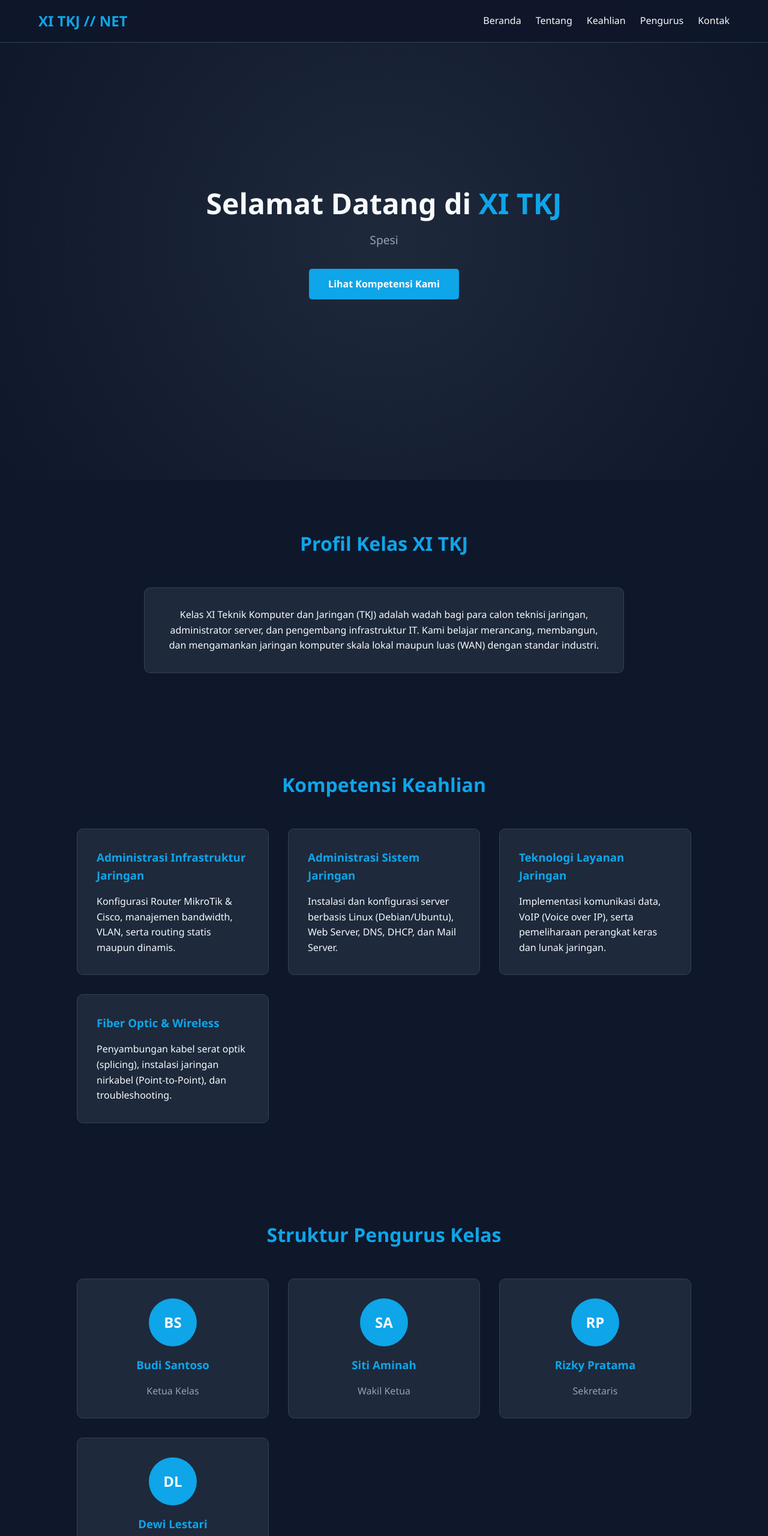
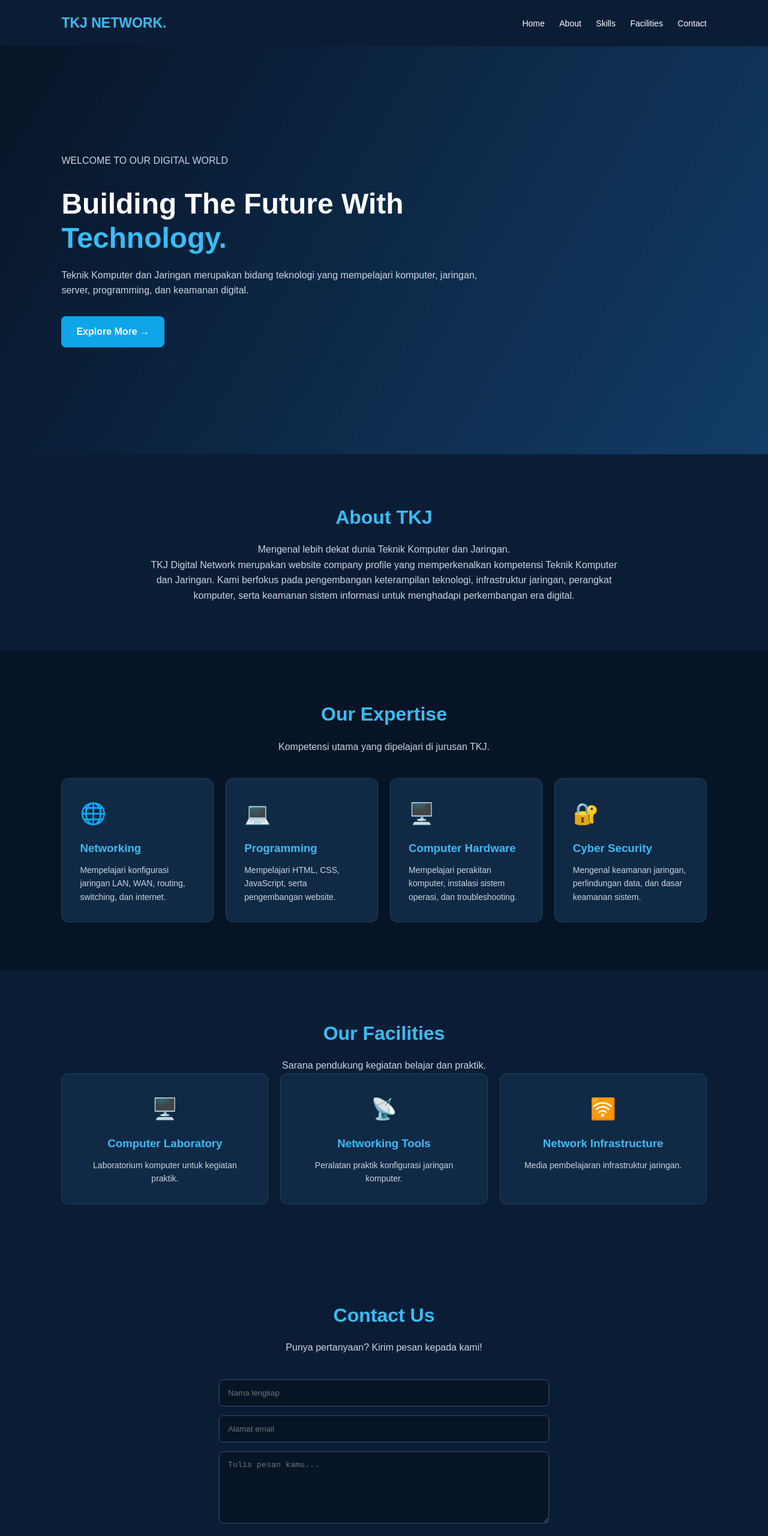
Before and after one commit to saldermanrk-gif/salsash, a plain HTML site: page index.html in a window 1280 px wide. Shown: the top 2560 px of the page at 60% size. Drawn offline with nearby package versions, Linux system fonts and the light colour scheme.

Commit message:
Update index.html

```diff
--- a/index.html
+++ b/index.html
@@ -3,319 +3,468 @@
 <head>
 <meta charset="UTF-8">
 <meta name="viewport" content="width=device-width, initial-scale=1.0">
-    <title>XI TKJ - Teknik Komputer dan Jaringan</title>
+<title>TKJ Digital Network | Company Profile</title>
+
+<!-- Supabase -->
+<script src="https://cdn.jsdelivr.net/npm/@supabase/supabase-js@2"></script>
+
 <style>
-        /* Reset & Variabel Warna */
-        :root {
-            --primary: #0f172a;
-            --secondary: #1e293b;
-            --accent: #0ea5e9;
-            --text: #f8fafc;
-            --text-muted: #94a3b8;
-        }
 * {
     margin: 0;
     padding: 0;
     box-sizing: border-box;
-            font-family: 'Segoe UI', Tahoma, Geneva, Verdana, sans-serif;
     scroll-behavior: smooth;
 }
+
 body {
-            background-color: var(--primary);
-            color: var(--text);
+    font-family: Arial, sans-serif;
+    background: #071426;
+    color: white;
     line-height: 1.6;
 }
 
-        /* Navigasi */
-        nav {
-            background-color: rgba(15, 23, 42, 0.95);
-            padding: 1rem 5%;
-            position: fixed;
-            width: 100%;
-            top: 0;
+header {
+    background: #0b1d35;
+    padding: 20px 8%;
     display: flex;
     justify-content: space-between;
     align-items: center;
-            z-index: 1000;
-            border-bottom: 1px solid #334155;
-        }
-        .logo {
-            font-size: 1.5rem;
-            font-weight: bold;
-            color: var(--accent);
-        }
-        .nav-links {
-            list-style: none;
-            display: flex;
-            gap: 1.5rem;
-        }
-        .nav-links a {
-            color: var(--text);
-            text-decoration: none;
-            font-weight: 500;
-            transition: color 0.3s;
-        }
-        .nav-links a:hover {
-            color: var(--accent);
+    position: sticky;
+    top: 0;
+    z-index: 100;
 }
 
-        /* Hero Section */
-        header {
-            height: 100vh;
-            display: flex;
-            flex-direction: column;
-            justify-content: center;
-            align-items: center;
-            text-align: center;
-            padding: 0 20px;
-            background: radial-gradient(circle at center, #1e293b 0%, #0f172a 100%);
-        }
-        header h1 {
-            font-size: 3rem;
-            margin-bottom: 0.5rem;
-        }
-        header h1 span {
-            color: var(--accent);
-        }
-        #typing-text {
-            font-size: 1.2rem;
-            color: var(--text-muted);
-            min-height: 30px;
-            margin-bottom: 2rem;
-        }
-        .btn {
-            background-color: var(--accent);
-            color: #fff;
-            padding: 0.8rem 2rem;
-            border: none;
-            border-radius: 5px;
-            text-decoration: none;
+.logo {
+    font-size: 23px;
     font-weight: bold;
-            cursor: pointer;
-            transition: background 0.3s;
-        }
-        .btn:hover {
-            background-color: #0284c7;
+    color: #38bdf8;
 }
 
-        /* Section Umum */
-        section {
-            padding: 5rem 10%;
-        }
-        h2 {
-            text-align: center;
-            font-size: 2rem;
-            margin-bottom: 3rem;
-            color: var(--accent);
+nav a {
+    color: white;
+    text-decoration: none;
+    margin-left: 20px;
+    font-size: 14px;
 }
 
-        /* Profil & Keahlian (Grid) */
-        .grid-container {
-            display: grid;
-            grid-template-columns: repeat(auto-fit, minmax(250px, 1fr));
-            gap: 2rem;
-        }
-        .card {
-            background-color: var(--secondary);
-            padding: 2rem;
-            border-radius: 10px;
-            border: 1px solid #334155;
-            transition: transform 0.3s;
-        }
-        .card:hover {
-            transform: translateY(-5px);
-            border-color: var(--accent);
-        }
-        .card h3 {
-            margin-bottom: 1rem;
-            color: var(--accent);
+nav a:hover {
+    color: #38bdf8;
 }
 
-        /* Struktur Kelas / Tim */
-        .team-card {
+.hero {
+    min-height: 85vh;
+    display: flex;
+    align-items: center;
+    padding: 60px 8%;
+    background: linear-gradient(120deg, #071426, #123d68);
+}
+
+.hero-content {
+    max-width: 700px;
+}
+
+.hero h1 {
+    font-size: 48px;
+    line-height: 1.2;
+    margin-bottom: 20px;
+}
+
+.hero h1 span {
+    color: #38bdf8;
+}
+
+.hero p {
+    color: #cbd5e1;
+    margin-bottom: 30px;
+}
+
+.btn {
+    display: inline-block;
+    padding: 13px 25px;
+    background: #0ea5e9;
+    color: white;
+    text-decoration: none;
+    border-radius: 8px;
+    font-weight: bold;
+    border: none;
+    cursor: pointer;
+}
+
+.btn:hover {
+    background: #0284c7;
+}
+
+section {
+    padding: 80px 8%;
+}
+
+.section-title {
+    text-align: center;
+    font-size: 32px;
+    margin-bottom: 15px;
+    color: #38bdf8;
+}
+
+.section-desc {
+    text-align: center;
+    color: #cbd5e1;
+    margin-bottom: 40px;
+}
+
+.about {
+    background: #0b1d35;
     text-align: center;
 }
-        .avatar {
-            width: 80px;
-            height: 80px;
-            background-color: var(--accent);
-            border-radius: 50%;
-            margin: 0 auto 1rem;
-            display: flex;
-            align-items: center;
-            justify-content: center;
-            font-size: 1.5rem;
-            font-weight: bold;
+
+.about p {
+    max-width: 800px;
+    margin: auto;
+    color: #cbd5e1;
 }
 
-        /* Form Kontak */
-        form {
-            max-width: 600px;
-            margin: 0 auto;
-            display: flex;
-            flex-direction: column;
-            gap: 1rem;
-        }
-        input, textarea {
-            padding: 1rem;
-            border-radius: 5px;
-            border: 1px solid #334155;
-            background-color: var(--secondary);
-            color: var(--text);
-            font-size: 1rem;
-        }
-        input:focus, textarea:focus {
-            outline: none;
-            border-color: var(--accent);
+.cards {
+    display: grid;
+    grid-template-columns: repeat(auto-fit, minmax(220px, 1fr));
+    gap: 20px;
 }
 
-        /* Footer */
+.card {
+    background: #102945;
+    padding: 30px;
+    border-radius: 12px;
+    border: 1px solid #1e4568;
+    transition: 0.3s;
+}
+
+.card:hover {
+    transform: translateY(-7px);
+    border-color: #38bdf8;
+}
+
+.card h3 {
+    color: #38bdf8;
+    margin-bottom: 10px;
+}
+
+.card p {
+    color: #cbd5e1;
+    font-size: 14px;
+}
+
+.icon {
+    font-size: 35px;
+    margin-bottom: 15px;
+}
+
+.contact {
+    background: #0b1d35;
+}
+
+form {
+    max-width: 550px;
+    margin: auto;
+}
+
+input, textarea {
+    width: 100%;
+    padding: 14px;
+    margin-bottom: 15px;
+    border: 1px solid #31506e;
+    border-radius: 7px;
+    background: #071426;
+    color: white;
+    outline: none;
+}
+
+input:focus, textarea:focus {
+    border-color: #38bdf8;
+}
+
+textarea {
+    resize: vertical;
+    min-height: 120px;
+}
+
 footer {
     text-align: center;
-            padding: 2rem;
-            background-color: var(--secondary);
-            color: var(--text-muted);
-            border-top: 1px solid #334155;
+    padding: 25px;
+    background: #06101e;
+    color: #94a3b8;
+    font-size: 13px;
 }
 
-        /* Responsif Mobile */
-        @media (max-width: 768px) {
-            header h1 { font-size: 2.2rem; }
-            .nav-links { display: none; }
+@media(max-width: 700px) {
+    header {
+        flex-direction: column;
+        gap: 15px;
+    }
+
+    nav {
+        display: flex;
+        flex-wrap: wrap;
+        justify-content: center;
+        gap: 12px;
+    }
+
+    nav a {
+        margin: 0;
+    }
+
+    .hero h1 {
+        font-size: 34px;
+    }
+
+    section {
+        padding: 60px 6%;
+    }
 }
 </style>
 </head>
+
 <body>
 
-    <!-- Navigasi -->
+<header>
+    <div class="logo">TKJ NETWORK.</div>
+
     <nav>
-        <div class="logo">XI TKJ // NET</div>
-        <ul class="nav-links">
-            <li><a href="#home">Beranda</a></li>
-            <li><a href="#tentang">Tentang</a></li>
-            <li><a href="#keahlian">Keahlian</a></li>
-            <li><a href="#pengurus">Pengurus</a></li>
-            <li><a href="#kontak">Kontak</a></li>
-        </ul>
+        <a href="#home">Home</a>
+        <a href="#about">About</a>
+        <a href="#skills">Skills</a>
+        <a href="#facilities">Facilities</a>
+        <a href="#contact">Contact</a>
     </nav>
-
-    <!-- Hero Section -->
-    <header id="home">
-        <h1>Selamat Datang di <span>XI TKJ</span></h1>
-        <p id="typing-text"></p>
-        <a href="#keahlian" class="btn">Lihat Kompetensi Kami</a>
 </header>
 
-    <!-- Tentang Kami -->
-    <section id="tentang">
-        <h2>Profil Kelas XI TKJ</h2>
-        <div class="card" style="text-align: center; max-width: 800px; margin: 0 auto;">
-            <p>Kelas XI Teknik Komputer dan Jaringan (TKJ) adalah wadah bagi para calon teknisi jaringan, administrator server, dan pengembang infrastruktur IT. Kami belajar merancang, membangun, dan mengamankan jaringan komputer skala lokal maupun luas (WAN) dengan standar industri.</p>
+<!-- HOME -->
+<section class="hero" id="home">
+    <div class="hero-content">
+        <p>WELCOME TO OUR DIGITAL WORLD</p>
+
+        <h1>
+            Building The Future With
+            <span>Technology.</span>
+        </h1>
+
+        <p>
+            Teknik Komputer dan Jaringan merupakan bidang
+            teknologi yang mempelajari komputer, jaringan,
+            server, programming, dan keamanan digital.
+        </p>
+
+        <a href="#about" class="btn">Explore More →</a>
     </div>
 </section>
 
-    <!-- Kompetensi / Keahlian -->
-    <section id="keahlian">
-        <h2>Kompetensi Keahlian</h2>
-        <div class="grid-container">
+<!-- ABOUT -->
+<section class="about" id="about">
+    <h2 class="section-title">About TKJ</h2>
+
+    <p class="section-desc">
+        Mengenal lebih dekat dunia Teknik Komputer dan Jaringan.
+    </p>
+
+    <p>
+        TKJ Digital Network merupakan website company profile
+        yang memperkenalkan kompetensi Teknik Komputer dan
+        Jaringan. Kami berfokus pada pengembangan keterampilan
+        teknologi, infrastruktur jaringan, perangkat komputer,
+        serta keamanan sistem informasi untuk menghadapi
+        perkembangan era digital.
+    </p>
+</section>
+
+<!-- SKILLS -->
+<section id="skills">
+    <h2 class="section-title">Our Expertise</h2>
+
+    <p class="section-desc">
+        Kompetensi utama yang dipelajari di jurusan TKJ.
+    </p>
+
+    <div class="cards">
+
         <div class="card">
-                <h3>Administrasi Infrastruktur Jaringan</h3>
-                <p>Konfigurasi Router MikroTik & Cisco, manajemen bandwidth, VLAN, serta routing statis maupun dinamis.</p>
+            <div class="icon">🌐</div>
+            <h3>Networking</h3>
+            <p>
+                Mempelajari konfigurasi jaringan LAN,
+                WAN, routing, switching, dan internet.
+            </p>
         </div>
+
         <div class="card">
-                <h3>Administrasi Sistem Jaringan</h3>
-                <p>Instalasi dan konfigurasi server berbasis Linux (Debian/Ubuntu), Web Server, DNS, DHCP, dan Mail Server.</p>
+            <div class="icon">💻</div>
+            <h3>Programming</h3>
+            <p>
+                Mempelajari HTML, CSS, JavaScript,
+                serta pengembangan website.
+            </p>
         </div>
+
         <div class="card">
-                <h3>Teknologi Layanan Jaringan</h3>
-                <p>Implementasi komunikasi data, VoIP (Voice over IP), serta pemeliharaan perangkat keras dan lunak jaringan.</p>
+            <div class="icon">🖥️</div>
+            <h3>Computer Hardware</h3>
+            <p>
+                Mempelajari perakitan komputer,
+                instalasi sistem operasi, dan troubleshooting.
+            </p>
         </div>
+
         <div class="card">
-                <h3>Fiber Optic & Wireless</h3>
-                <p>Penyambungan kabel serat optik (splicing), instalasi jaringan nirkabel (Point-to-Point), dan troubleshooting.</p>
+            <div class="icon">🔐</div>
+            <h3>Cyber Security</h3>
+            <p>
+                Mengenal keamanan jaringan, perlindungan
+                data, dan dasar keamanan sistem.
+            </p>
         </div>
+
     </div>
 </section>
 
-    <!-- Pengurus Kelas (Di-generate lewat JS) -->
-    <section id="pengurus">
-        <h2>Struktur Pengurus Kelas</h2>
-        <div class="grid-container" id="team-container"></div>
+<!-- FACILITIES -->
+<section class="about" id="facilities">
+    <h2 class="section-title">Our Facilities</h2>
+
+    <p class="section-desc">
+        Sarana pendukung kegiatan belajar dan praktik.
+    </p>
+
+    <div class="cards">
+
+        <div class="card">
+            <div class="icon">🖥️</div>
+            <h3>Computer Laboratory</h3>
+            <p>Laboratorium komputer untuk kegiatan praktik.</p>
+        </div>
+
+        <div class="card">
+            <div class="icon">📡</div>
+            <h3>Networking Tools</h3>
+            <p>Peralatan praktik konfigurasi jaringan komputer.</p>
+        </div>
+
+        <div class="card">
+            <div class="icon">🛜</div>
+            <h3>Network Infrastructure</h3>
+            <p>Media pembelajaran infrastruktur jaringan.</p>
+        </div>
+
+    </div>
 </section>
 
-    <!-- Kontak / Jasa Servis -->
-    <section id="kontak">
-        <h2>Hubungi / Layanan Jasa TKJ</h2>
-        <form id="contact-form">
-            <input type="text" id="nama" placeholder="Nama Anda" required>
-            <input type="email" id="email" placeholder="Email Anda" required>
-            <textarea id="pesan" rows="4" placeholder="Tulis pesan atau kebutuhan konsultasi jaringan..." required></textarea>
-            <button type="submit" class="btn">Kirim Pesan</button>
+<!-- CONTACT -->
+<section class="contact" id="contact">
+    <h2 class="section-title">Contact Us</h2>
+
+    <p class="section-desc">
+        Punya pertanyaan? Kirim pesan kepada kami!
+    </p>
+
+    <form id="contactForm">
+
+        <input type="text" id="nama"
+        placeholder="Nama lengkap" required>
+
+        <input type="email" id="email"
+        placeholder="Alamat email" required>
+
+        <textarea id="pesan"
+        placeholder="Tulis pesan kamu..." required></textarea>
+
+        <button type="submit" class="btn">
+            Send Message
+        </button>
+
+        <p id="status"></p>
+
     </form>
 </section>
 
-    <!-- Footer -->
 <footer>
-        <p>&copy; 2026 Kelas XI Teknik Komputer dan Jaringan. Dibuat dengan HTML, CSS & JS.</p>
+    <p>© 2026 TKJ Digital Network.</p>
+    <p>Building Skills, Connecting The Future.</p>
 </footer>
 
-    <!-- JavaScript -->
 <script>
-        // 1. Efek Mengetik Otomatis (Typing Effect)
-        const texts = [
-            "Membangun Konektivitas Masa Depan.",
-            "Spesialis Jaringan, Server, dan Fiber Optic.",
-            "Solidaritas Tanpa Batas, Koneksi Tanpa Putus."
-        ];
-        let count = 0;
-        let index = 0;
-        let currentText = "";
-        let letter = "";
 
-        (function type() {
-            if (count === texts.length) {
-                count = 0;
+// =================================
+// SUPABASE CONFIGURATION
+// =================================
+
+// Ganti dengan URL dan Anon Key Supabase kamu.
+
+const SUPABASE_URL = "MASUKKAN_SUPABASE_URL";
+const SUPABASE_KEY = "MASUKKAN_SUPABASE_ANON_KEY";
+
+let supabaseClient = null;
+
+if (
+    SUPABASE_URL.startsWith("https://") &&
+    SUPABASE_KEY !== "MASUKKAN_SUPABASE_ANON_KEY"
+) {
+    supabaseClient = window.supabase.createClient(
+        SUPABASE_URL,
+        SUPABASE_KEY
+    );
 }
-            currentText = texts[count];
-            letter = currentText.slice(0, ++index);
 
-            document.getElementById("typing-text").textContent = letter;
-            if (letter.length === currentText.length) {
-                count++;
-                index = 0;
-                setTimeout(type, 2000); // Jeda sebelum ganti kalimat
+// =================================
+// CONTACT FORM
+// =================================
+
+const form = document.getElementById("contactForm");
+const statusText = document.getElementById("status");
+
+form.addEventListener("submit", async function(e) {
+
+    e.preventDefault();
+
+    const nama = document.getElementById("nama").value;
+    const email = document.getElementById("email").value;
+    const pesan = document.getElementById("pesan").value;
+
+    if (!supabaseClient) {
+        statusText.textContent =
+            "Hubungkan Supabase terlebih dahulu!";
+        return;
+    }
+
+    statusText.textContent = "Mengirim pesan...";
+
+    const { error } = await supabaseClient
+        .from("pesan")
+        .insert([
+            {
+                nama: nama,
+                email: email,
+                pesan: pesan
+            }
+        ]);
+
+    if (error) {
+        console.error(error);
+        statusText.textContent =
+            "Pesan gagal dikirim. Silakan coba lagi.";
     } else {
-                setTimeout(type, 80); // Kecepatan mengetik
+        statusText.textContent =
+            "Pesan berhasil dikirim!";
+        form.reset();
     }
-        })();
 
-        // 2. Data Pengurus Kelas (Bisa diedit sesuai nama teman sekelas)
-        const pengurus = [
-            { nama: "Budi Santoso", jabatan: "Ketua Kelas", inisial: "BS" },
-            { nama: "Siti Aminah", jabatan: "Wakil Ketua", inisial: "SA" },
-            { nama: "Rizky Pratama", jabatan: "Sekretaris", inisial: "RP" },
-            { nama: "Dewi Lestari", jabatan: "Bendahara", inisial: "DL" }
-        ];
-
-        const teamContainer = document.getElementById("team-container");
-        pengurus.forEach(anggota => {
-            const card = document.createElement("div");
-            card.className = "card team-card";
-            card.innerHTML = `
-                <div class="avatar">${anggota.inisial}</div>
-                <h3>${anggota.nama}</h3>
-                <p style="color: var(--text-muted);">${anggota.jabatan}</p>
-            `;
-            teamContainer.appendChild(card);
 });
 
-        // 3. Interaksi Form Kontak
-        document.getElementById("contact-form").addEventListener("submit", function(e) {
-            e.preventDefault();
-            const nama = document.getElementById("nama").value;
-            alert(`Terima kasih, ${nama}! Pesan Anda telah diterima oleh admin XI TKJ.`);
-            this.reset();
+// =================================
+// SIMPLE SCROLL ANIMATION
+// =================================
+
+document.querySelectorAll("nav a").forEach(link => {
+    link.addEventListener("click", () => {
+        console.log("Navigasi:", link.textContent);
     });
+});
+
 </script>
+
 </body>
 </html>
```
Lines whose indentation alone changed are shown as unchanged.
